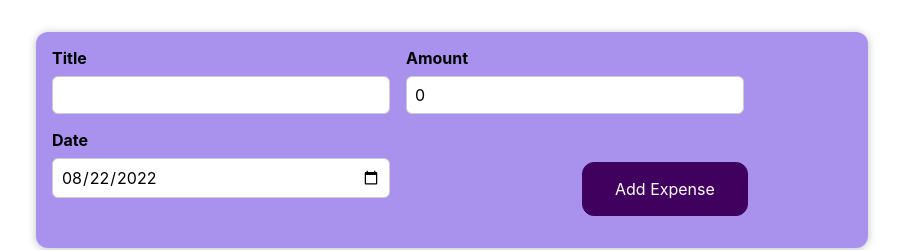
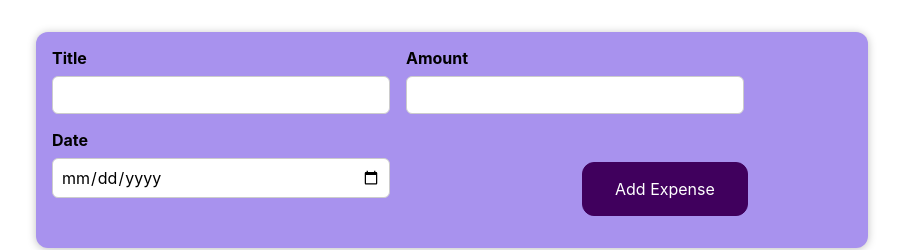
Before and after one commit to dragonwang-hub/react_learning, a React (Create React App) app: page / in a window 1280 px wide. Shown: the top 250 px of the page, without its empty margins (188-1091 px from the left). Built offline with nearby package versions, Linux system fonts and the light colour scheme.

Commit message:
yl #000 fix order issue and clean input

```diff
--- a/src/App.js
+++ b/src/App.js
@@ -43,7 +43,7 @@ function App() {
 
   const handleFormSubmit = (event, newExpense) => {
     event.preventDefault();
-    const list = allData.concat(newExpenseMapToExpense(newExpense));
+    const list = [newExpenseMapToExpense(newExpense), ...allData];
     setAllData(list);
   };
 
--- a/src/components/ExpenseForm.js
+++ b/src/components/ExpenseForm.js
@@ -2,11 +2,13 @@ import React, { useState } from "react";
 import "./ExpenseForm.css";
 
 const ExpenseForm = (props) => {
-  const [formData, setFormData] = useState({
+  const initValue = {
     title: "",
-    amount: 0,
-    date: "2022-08-22",
-  });
+    amount: "",
+    date: "",
+  };
+
+  const [formData, setFormData] = useState(initValue);
 
   const handleChange = (event) => {
     const name = event.target.id;
@@ -19,7 +21,10 @@ const ExpenseForm = (props) => {
     <div className="new-expense">
       <form
         className="new-expense__controls"
-        onSubmit={(event) => props.handleSubmit(event, formData)} // 使用onSubmit event应当阻止其事件的默认行为，否则将会在url后增加?符号，导致多次刷新页面
+        onSubmit={(event) => {
+          setFormData(initValue);
+          props.handleSubmit(event, formData);
+        }} // 使用onSubmit event应当阻止其事件的默认行为，否则将会在url后增加?符号，导致多次刷新页面
       >
         <div className="new-expense__control">
           <label htmlFor="title">Title</label>
```
